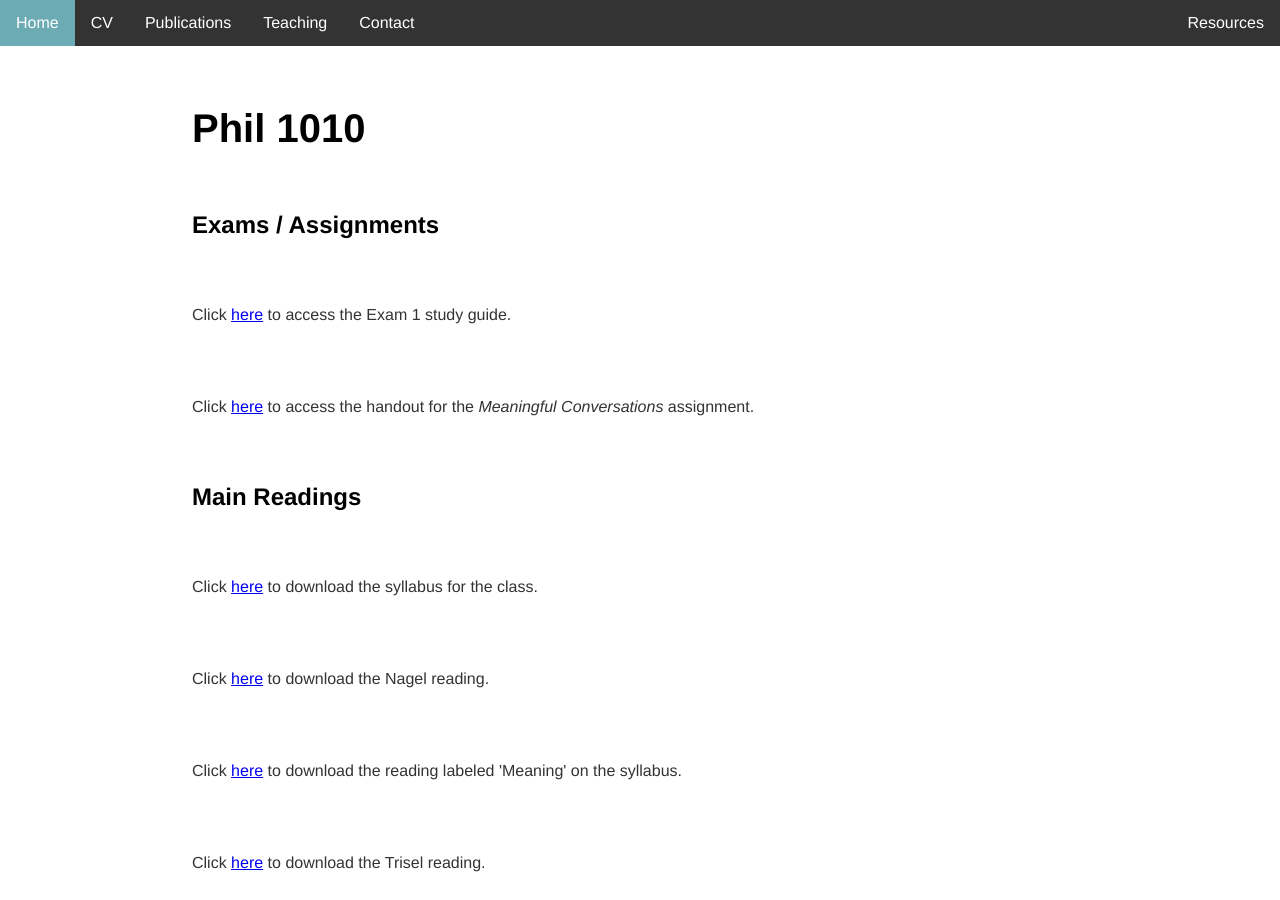
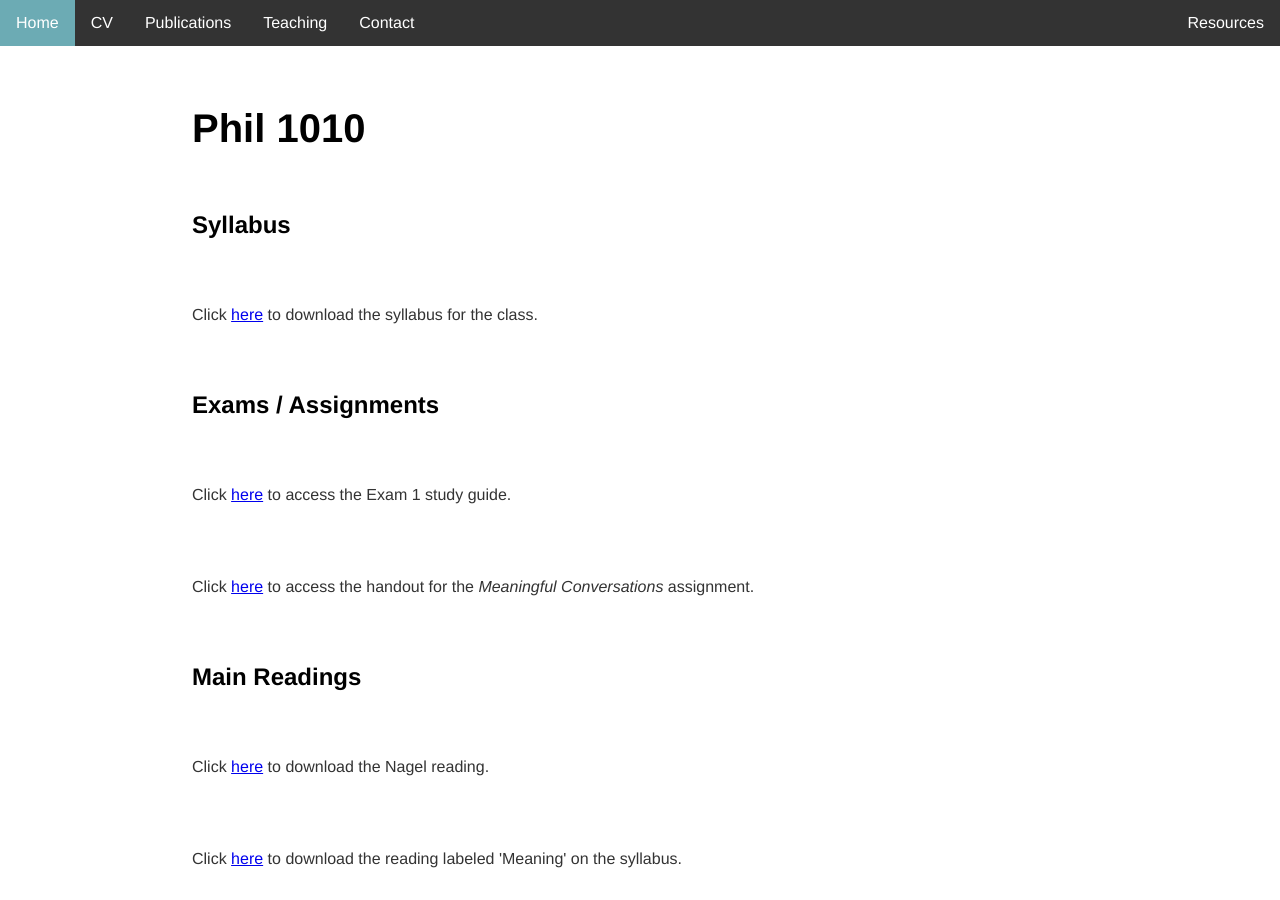
Before and after one commit to kevinjpatton/kevinjpatton.github.io, a Jekyll site: the page built from teaching/phil_1010/index.html, in a window 1280 px wide and 900 px high. Built offline with Jekyll 4.4.1, drawn with Linux system fonts in a browser that asks for light colours; Markdown is read by kramdown in place of the engine named in the settings.

Commit message:
Update index.html

```diff
--- a/teaching/phil_1010/index.html
+++ b/teaching/phil_1010/index.html
@@ -3,11 +3,12 @@ layout: default
 title: Teaching - Phil 1010
 ---
 <h1>Phil 1010</h1>
+<h2>Syllabus</h2>
+<p>Click <a href="/teaching/phil_1010/Phil_1010_Fall2030.pdf" target="_blank">here</a> to download the syllabus for the class.</p>
 <h2>Exams / Assignments</h2>
 <p>Click <a href="/teaching/phil_1010/Phil1010_Exam 1.pdf" target="_blank">here</a> to access the Exam 1 study guide.</p>
 <p>Click <a href="/teaching/phil_1010/Handout - Interview Assignment.pdf" target="_blank">here</a> to access the handout for the <i>Meaningful Conversations</i> assignment.</p>
 <h2>Main Readings</h2>
-<p>Click <a href="/teaching/phil_1010/Phil_1010_Fall2030.pdf" target="_blank">here</a> to download the syllabus for the class.</p>
 <p>Click <a href="/teaching/phil_1010/Thomas Nagel - Mortal Questions.pdf" target="_blank">here</a> to download the Nagel reading.</p>
 <p>Click <a href="/teaching/phil_1010/The Meaning of Life and the Great Philosophers.pdf" target="_blank">here</a> to download the reading labeled 'Meaning' on the syllabus.</p>
 <p>Click <a href="/teaching/phil_1010/Brook Alan Trisel - Why The Indifference of the Universe is Irrelevant to Lifes Meaning.pdf" target="_blank">here</a> to download the Trisel reading.</p>
```
